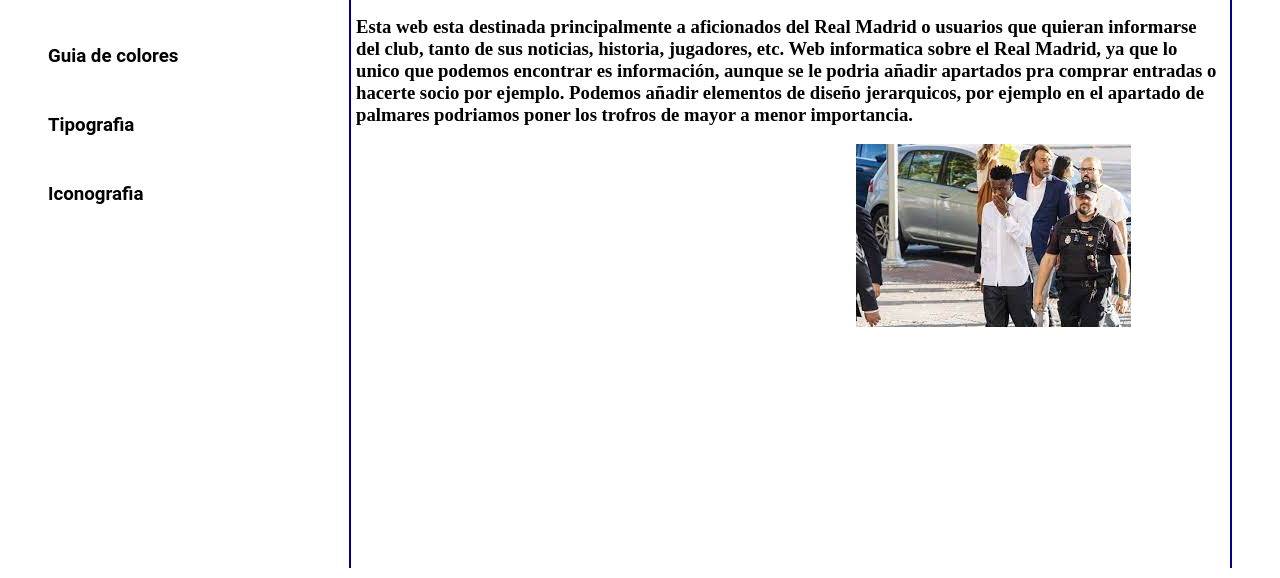
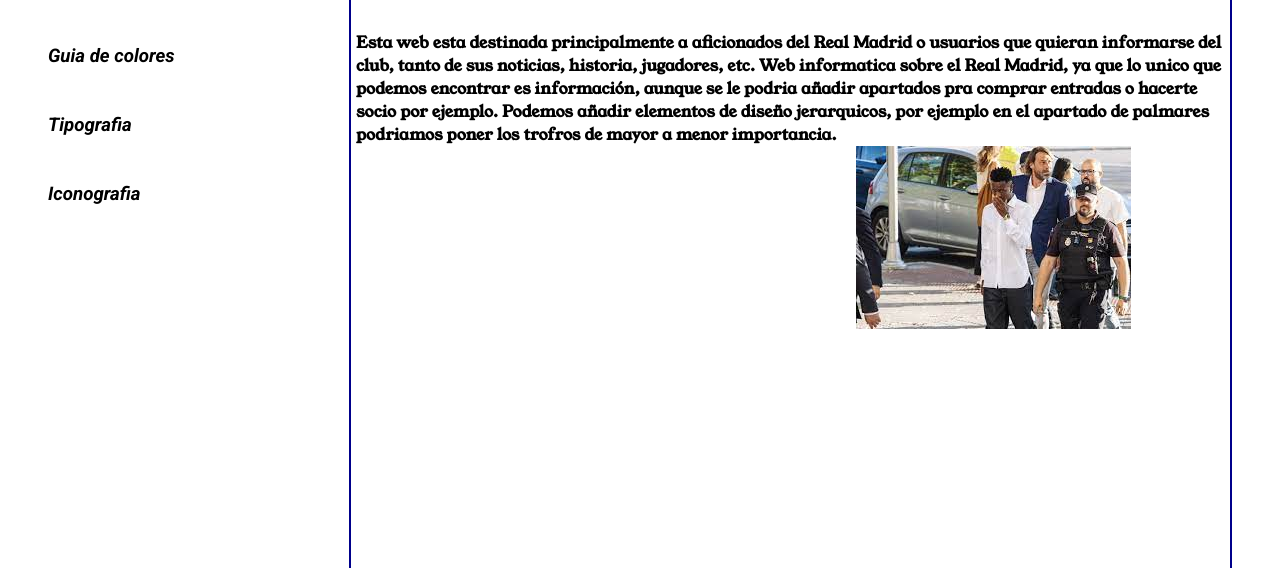
Before and after one commit to jgarvel076/disenografico, a plain HTML site: page Tema 01/Proyecto/resumenguia.html in a window 1280 px wide. Shown: the part 262-840 px from the top of the page. Drawn offline with Linux system fonts and the light colour scheme; a web font is replaced by a local one.

Commit message:
fin proyecto

```diff
--- a/Tema 01/Proyecto/resumenguia.html
+++ b/Tema 01/Proyecto/resumenguia.html
@@ -39,14 +39,16 @@
                     </a>            </div>
         </div>
         <div class="zonaContenido">
+            <div id="divLetrasNoticia">
                 <h1>Actualidad del club</h1>
                 <br>
-            <h3>Esta web esta destinada principalmente a aficionados del Real Madrid o usuarios que quieran informarse del club, tanto de sus noticias, historia, jugadores, etc.
+                <h4>Esta web esta destinada principalmente a aficionados del Real Madrid o usuarios que quieran informarse del club, tanto de sus noticias, historia, jugadores, etc.
                     Web informatica sobre el Real Madrid, ya que lo unico que podemos encontrar es información, aunque se le podria añadir apartados pra comprar entradas o hacerte socio por ejemplo.
                     Podemos añadir elementos de diseño jerarquicos, por ejemplo en el apartado de palmares podriamos poner los trofros de mayor a menor importancia.
-            </h3>
+                </4>
                 <div id="divImagenInicio">
                 <img src="vini.jpg">
+                </div>
             </div>
         </div>
     </div>
--- a/Tema 01/Proyecto/styles.css
+++ b/Tema 01/Proyecto/styles.css
@@ -1,4 +1,5 @@
-@import url('https://fonts.google.com/specimen/Roboto?preview.text=Real%20Madrid&preview.text_type=custom');
+@import url('https://fonts.googleapis.com/css2?family=Roboto:ital,wght@1,500;1,700&display=swap');
+@import url('https://fonts.googleapis.com/css2?family=Young+Serif&display=swap');
 
 a{
     text-decoration: none;
@@ -106,3 +107,11 @@
     width: 200px;
   height: 150px;
 }
+
+.zonaContenido{
+    font-family: 'Roboto';
+}
+
+#divLetrasNoticia{
+    font-family: 'Young Serif';
+}
```
Also changed, not shown: Tema 01/Proyecto/iconografia.html (+3 -1 lines), Tema 01/Proyecto/tipografia.html (+3 -1 lines). Lines whose indentation alone changed are shown as unchanged.
